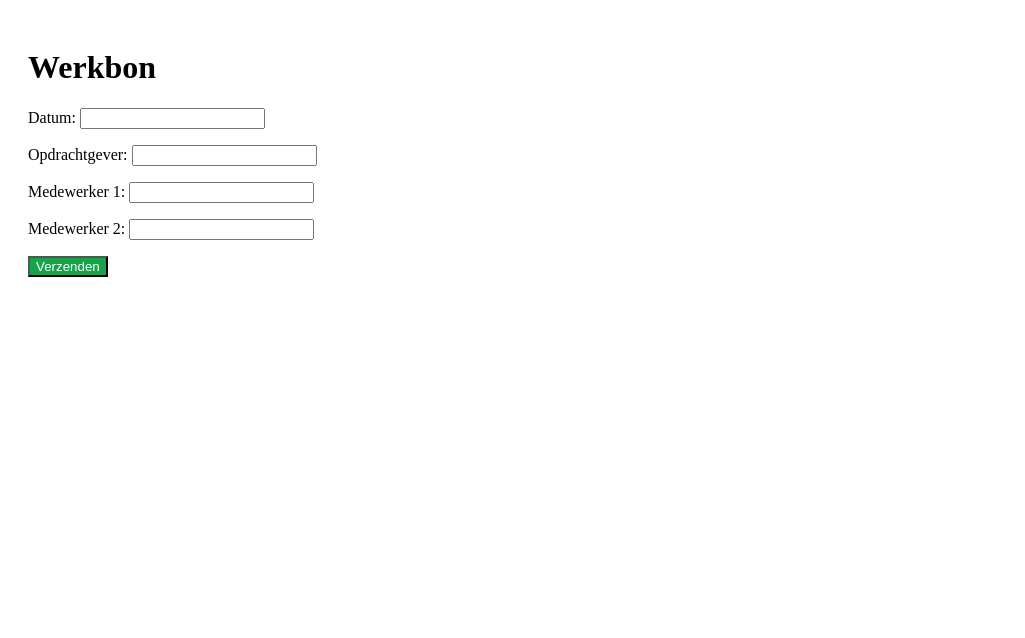
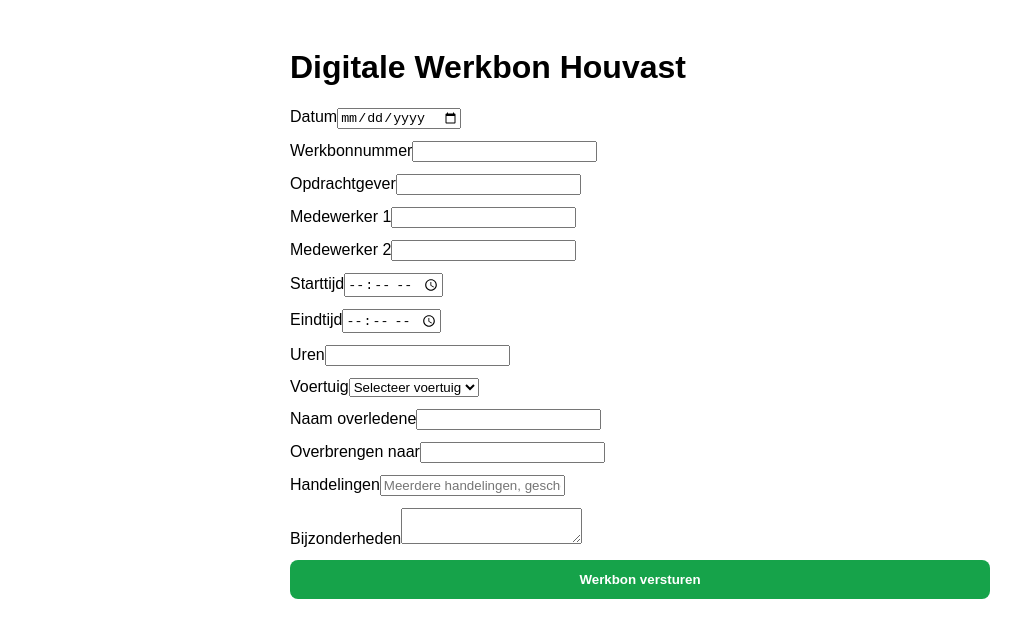
Before and after one commit to werkbon-alt/houvast-werkbon-v2, a React (Vite) app: page / in a window 1280 px wide. Shown: the top 638 px of the page, without its empty margins (0-1025 px from the left). Built offline with nearby package versions, Linux system fonts and the light colour scheme.

Commit message:
Refactor App component for better form handling

```diff
--- a/src/App.jsx
+++ b/src/App.jsx
@@ -1,42 +1,136 @@
-import React, { useState, useEffect } from "react";
+import React, { useState } from "react";
+
+const API_URL = "https://script.google.com/macros/s/AKfycbzgTXIHhPWgCCDCYOiWfywCYT0mU6Ix-XC9y9qd1s7RunEKIwh45ZFEKRFged2ZMOZ2/exec";
 
 export default function App() {
-  const [data, setData] = useState({});
+  const [data, setData] = useState({
+    datum: "",
+    werkbonnummer: "",
+    opdrachtgever: "",
+    medewerker1: "",
+    medewerker2: "",
+    starttijd: "",
+    eindtijd: "",
+    uren: "",
+    voertuig: "",
+    naamOverledene: "",
+    overbrengenNaar: "",
+    handelingen: "",
+    bijzonderheden: "",
+  });
 
-  useEffect(() => {
-    const params = new URLSearchParams(window.location.search);
-    setData({
-      datum: params.get("datum"),
-      opdrachtgever: params.get("opdrachtgever"),
-      medewerker1: params.get("medewerker1"),
-      medewerker2: params.get("medewerker2"),
-      planningId: params.get("planningId")
-    });
-  }, []);
+  const [status, setStatus] = useState("");
 
-  const handleSubmit = () => {
-    fetch("YOUR_APPS_SCRIPT_WEB_APP_URL", {
-      method: "POST",
-      body: JSON.stringify(data)
-    })
-      .then(() => {
-        alert("Werkbon verzonden!");
-        if (window.opener) {
-          window.opener.postMessage(`werkbon-gestart-${data.planningId}`, "*");
-        }
+  function handleChange(e) {
+    setData({ ...data, [e.target.name]: e.target.value });
+  }
+
+  async function handleSubmit(e) {
+    e.preventDefault();
+    setStatus("Versturen...");
+
+    try {
+      const resp = await fetch(API_URL, {
+        method: "POST",
+        headers: { "Content-Type": "application/json" },
+        body: JSON.stringify(data),
       });
-  };
+      const result = await resp.json();
+
+      if (result.success) {
+        setStatus("Werkbon succesvol verzonden!");
+        // reset form
+        setData({
+          datum: "",
+          werkbonnummer: "",
+          opdrachtgever: "",
+          medewerker1: "",
+          medewerker2: "",
+          starttijd: "",
+          eindtijd: "",
+          uren: "",
+          voertuig: "",
+          naamOverledene: "",
+          overbrengenNaar: "",
+          handelingen: "",
+          bijzonderheden: "",
+        });
+      } else {
+        setStatus("Er is iets fout gegaan.");
+      }
+    } catch (err) {
+      console.error(err);
+      setStatus("Er is iets fout gegaan.");
+    }
+  }
 
   return (
-    <main style={{ padding: "20px" }}>
-      <h1>Werkbon</h1>
-      <p>Datum: <input value={data.datum || ""} readOnly /></p>
-      <p>Opdrachtgever: <input value={data.opdrachtgever || ""} readOnly /></p>
-      <p>Medewerker 1: <input value={data.medewerker1 || ""} readOnly /></p>
-      <p>Medewerker 2: <input value={data.medewerker2 || ""} readOnly /></p>
-      <button onClick={handleSubmit} style={{ background: "#16a34a", color: "#fff" }}>
-        Verzenden
-      </button>
+    <main style={{ fontFamily: "Arial", padding: "20px", maxWidth: "700px", margin: "0 auto" }}>
+      <h1>Digitale Werkbon Houvast</h1>
+      <form onSubmit={handleSubmit} style={{ display: "grid", gap: "12px" }}>
+        <label>Datum
+          <input type="date" name="datum" value={data.datum} onChange={handleChange} required />
+        </label>
+
+        <label>Werkbonnummer
+          <input type="text" name="werkbonnummer" value={data.werkbonnummer} onChange={handleChange} required />
+        </label>
+
+        <label>Opdrachtgever
+          <input type="text" name="opdrachtgever" value={data.opdrachtgever} onChange={handleChange} required />
+        </label>
+
+        <label>Medewerker 1
+          <input type="text" name="medewerker1" value={data.medewerker1} onChange={handleChange} required />
+        </label>
+
+        <label>Medewerker 2
+          <input type="text" name="medewerker2" value={data.medewerker2} onChange={handleChange} />
+        </label>
+
+        <label>Starttijd
+          <input type="time" name="starttijd" value={data.starttijd} onChange={handleChange} required />
+        </label>
+
+        <label>Eindtijd
+          <input type="time" name="eindtijd" value={data.eindtijd} onChange={handleChange} required />
+        </label>
+
+        <label>Uren
+          <input type="number" step="1" name="uren" value={data.uren} onChange={handleChange} required />
+        </label>
+
+        <label>Voertuig
+          <select name="voertuig" value={data.voertuig} onChange={handleChange} required>
+            <option value="">Selecteer voertuig</option>
+            <option value="Mercedes EQV">Mercedes EQV</option>
+            <option value="Ford">Ford</option>
+            <option value="Eigen auto">Eigen auto</option>
+          </select>
+        </label>
+
+        <label>Naam overledene
+          <input type="text" name="naamOverledene" value={data.naamOverledene} onChange={handleChange} />
+        </label>
+
+        <label>Overbrengen naar
+          <input type="text" name="overbrengenNaar" value={data.overbrengenNaar} onChange={handleChange} />
+        </label>
+
+        <label>Handelingen
+          <input type="text" name="handelingen" value={data.handelingen} onChange={handleChange} placeholder="Meerdere handelingen, gescheiden door komma" />
+        </label>
+
+        <label>Bijzonderheden
+          <textarea name="bijzonderheden" value={data.bijzonderheden} onChange={handleChange} />
+        </label>
+
+        <button type="submit" style={{ padding: "12px 20px", backgroundColor: "#16a34a", color: "#fff", border: "none", borderRadius: "8px", fontWeight: "bold" }}>
+          Werkbon versturen
+        </button>
+      </form>
+
+      <p style={{ marginTop: "20px", fontWeight: "bold" }}>{status}</p>
     </main>
   );
 }
```
